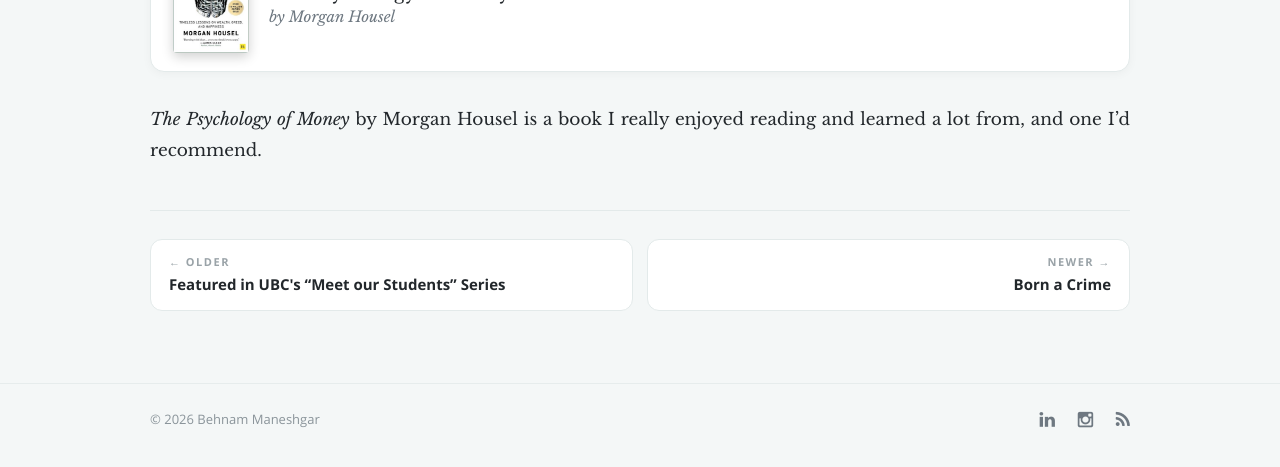
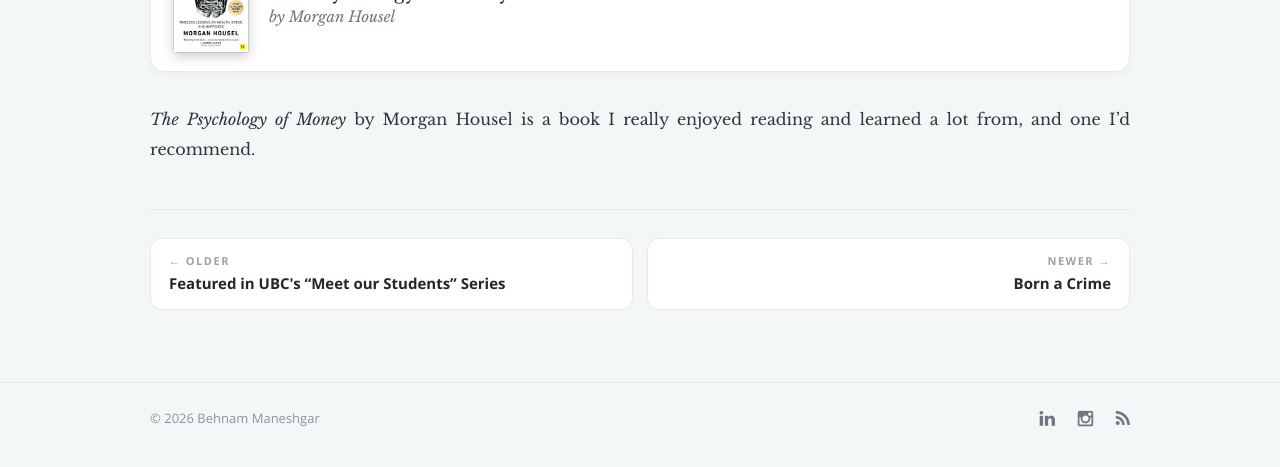
Before and after one commit to maneshgar/personal-website, a Jekyll site: the page built from _posts/2026-05-02-the-psychology-of-money.md, in a window 1280 px wide. Shown: the part 430-897 px from the top of the page. Built offline with Jekyll 4.4.1, drawn with Linux system fonts in a browser that asks for light colours.

Commit message:
Journal posts: same size and colour for every body paragraph
Co-Authored-By: Claude Opus 5.5 <noreply@anthropic.com>

```diff
--- a/css/journal.css
+++ b/css/journal.css
@@ -659,3 +659,7 @@ header .hero-card-cover.is-icon.is-finance { background: linear-gradient(135deg,
    .w-post-head h1 { font-size: 24px; line-height: 32px; }
    .w-body, .w-body p, .w-body li, .w-body > p:first-child { font-size: 15px; line-height: 1.85; }
 }
+
+/* one consistent body style: no larger/darker first paragraph */
+.w-body > p:first-child { font-size: inherit !important; line-height: inherit !important; color: inherit !important; }
+html.theme-dark .w-body > p:first-child { color: inherit !important; }
```
